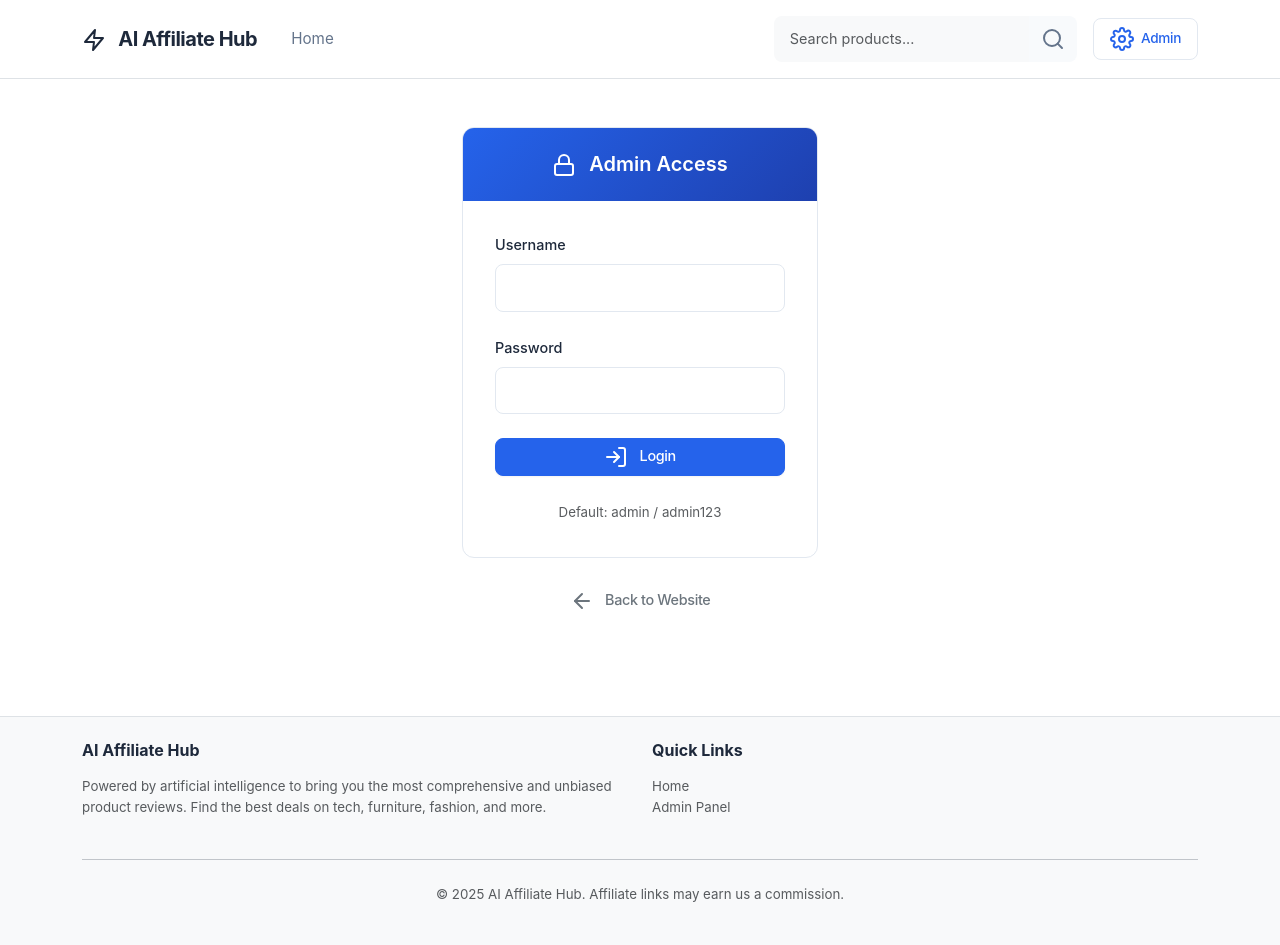
After one commit to Chinmaytikole/DiscoverCart, a Flask app: page /admin/login in a window 1280 px wide. The commit adds this page. Run offline with Flask 3, Linux system fonts and the light colour scheme.

Commit message:
Secure admin area with login and session management for authorized access
Implement session-based authentication for the admin panel, restricting access to authorized users via a login page and protecting all admin routes.

Replit-Commit-Author: Agent
Replit-Commit-Session-Id: ad024d2f-b1df-468e-af27-dfb68dcb4b73
Replit-Commit-Checkpoint-Type: full_checkpoint
Replit-Commit-Screenshot-Url: https://storage.googleapis.com/screenshot-production-us-central1/269210c2-ea58-44a1-8dd8-14af01d35ae1/ad024d2f-b1df-468e-af27-dfb68dcb4b73/jPmplCm

```diff
--- a/routes.py
+++ b/routes.py
@@ -1,9 +1,11 @@
-from flask import render_template, request, redirect, url_for, flash, jsonify
+from flask import render_template, request, redirect, url_for, flash, jsonify, session
 from app import app, db
 from models import Product, Section
 from ai_service import generate_product_content, generate_section_description
+from auth import requires_auth
 import re
 import json
+import os
 
 def create_slug(text):
     """Create URL-friendly slug from text"""
@@ -52,7 +54,34 @@ def search():
                          section={'name': f'Search Results for "{query}"', 'description': f'Found {len(products)} products matching your search.'},
                          products=products)
 
+@app.route('/admin/login', methods=['GET', 'POST'])
+def admin_login():
+    """Admin login page"""
+    if request.method == 'POST':
+        username = request.form.get('username')
+        password = request.form.get('password')
+
+        admin_username = os.environ.get('ADMIN_USERNAME', 'admin')
+        admin_password = os.environ.get('ADMIN_PASSWORD', 'admin123')
+
+        if username == admin_username and password == admin_password:
+            session['admin_authenticated'] = True
+            flash('Successfully logged in!', 'success')
+            return redirect(url_for('admin'))
+        else:
+            flash('Invalid credentials. Please try again.', 'error')
+
+    return render_template('admin_login.html')
+
+@app.route('/admin/logout')
+def admin_logout():
+    """Admin logout"""
+    session.pop('admin_authenticated', None)
+    flash('You have been logged out.', 'info')
+    return redirect(url_for('index'))
+
 @app.route('/admin')
+@requires_auth
 def admin():
     """Admin panel for managing products and sections"""
     sections = Section.query.all()
@@ -60,6 +89,7 @@ def admin():
     return render_template('admin.html', sections=sections, products=products)
 
 @app.route('/admin/section/add', methods=['POST'])
+@requires_auth
 def add_section():
     """Add a new section"""
     name = request.form.get('name', '').strip()
@@ -88,6 +118,7 @@ def add_section():
     return redirect(url_for('admin'))
 
 @app.route('/admin/product/add', methods=['POST'])
+@requires_auth
 def add_product():
     """Add a new product with AI-generated content"""
     name = request.form.get('name', '').strip()
@@ -145,6 +176,7 @@ def add_product():
     return redirect(url_for('admin'))
 
 @app.route('/admin/product/delete/<int:product_id>', methods=['POST'])
+@requires_auth
 def delete_product(product_id):
     """Delete a product"""
     product = Product.query.get_or_404(product_id)
@@ -154,6 +186,7 @@ def delete_product(product_id):
     return redirect(url_for('admin'))
 
 @app.route('/admin/section/delete/<int:section_id>', methods=['POST'])
+@requires_auth
 def delete_section(section_id):
     """Delete a section and all its products"""
     section = Section.query.get_or_404(section_id)
--- /dev/null
+++ b/templates/admin_login.html
@@ -0,0 +1,51 @@
+{% extends "base.html" %}
+
+{% block title %}Admin Login - AI Affiliate Hub{% endblock %}
+
+{% block content %}
+<div class="container py-5">
+    <div class="row justify-content-center">
+        <div class="col-md-6 col-lg-4">
+            <div class="admin-section">
+                <div class="admin-header text-center">
+                    <h5>
+                        <i data-feather="lock" class="me-2"></i>
+                        Admin Access
+                    </h5>
+                </div>
+                <div class="admin-body">
+                    <form method="POST">
+                        <div class="mb-4">
+                            <label for="username" class="form-label">Username</label>
+                            <input type="text" class="form-control" id="username" name="username" required>
+                        </div>
+
+                        <div class="mb-4">
+                            <label for="password" class="form-label">Password</label>
+                            <input type="password" class="form-control" id="password" name="password" required>
+                        </div>
+
+                        <button type="submit" class="btn btn-primary w-100">
+                            <i data-feather="log-in" class="me-2"></i>
+                            Login
+                        </button>
+                    </form>
+
+                    <div class="text-center mt-4">
+                        <small class="text-muted">
+                            Default: admin / admin123
+                        </small>
+                    </div>
+                </div>
+            </div>
+
+            <div class="text-center mt-4">
+                <a href="{{ url_for('index') }}" class="btn btn-outline-secondary">
+                    <i data-feather="arrow-left" class="me-2"></i>
+                    Back to Website
+                </a>
+            </div>
+        </div>
+    </div>
+</div>
+{% endblock %}
```
Also changed, not shown: auth.py (added, +35 -0 lines), templates/admin.html (+10 -4 lines).
